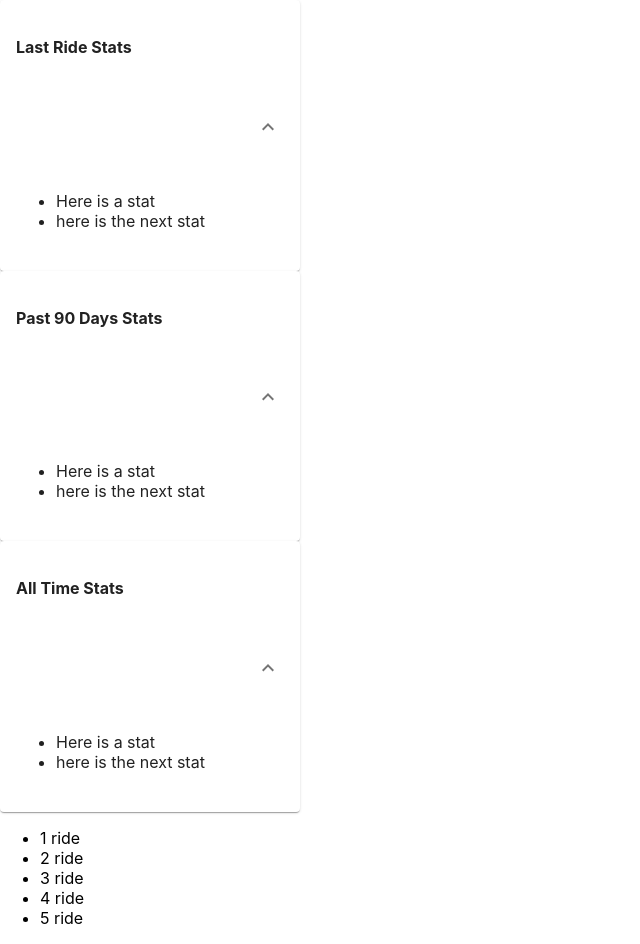
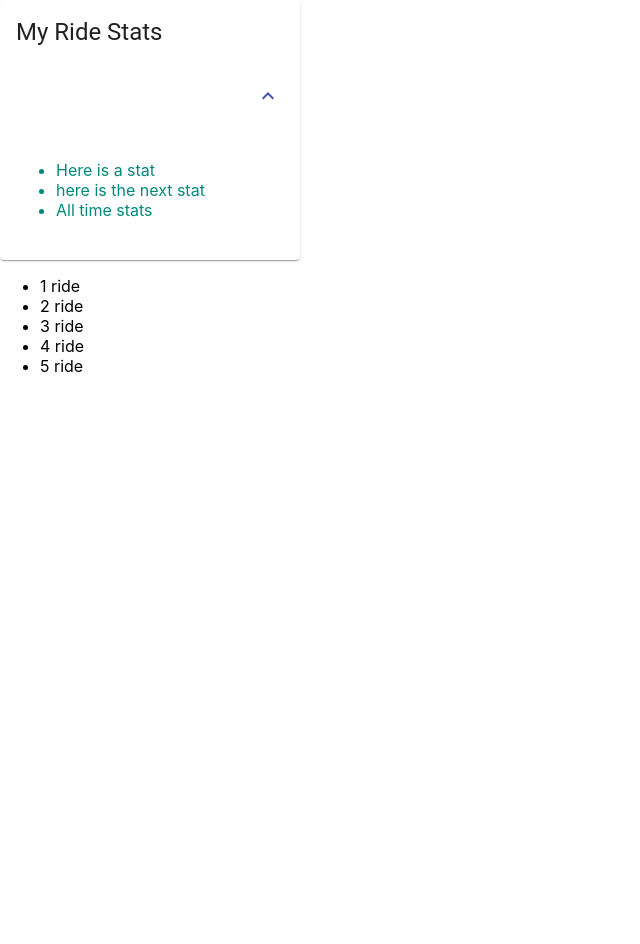
Before and after one commit to kerj/CapStatic, a React (Create React App) app: page /profile in a window 1280 px wide. Both pictures are taken after a click on the button 268 px from the left and 126 px from the top of the page. Shown: the whole page, without its empty margins (0-640 px from the left). After the commit the page ends 800 px from the top, so only its background shows below. Built offline with nearby package versions, Linux system fonts and the light colour scheme.

Commit message:
add updated profile views

```diff
--- a/src/Components/ProfileViews/Profile.jsx
+++ b/src/Components/ProfileViews/Profile.jsx
@@ -2,10 +2,21 @@ import React, { Component } from 'react';
 import ProfileStats from './ProfileStatViews/ProfileStats';
 import RideList from './RideViews/RideList'
 import { connect } from 'react-redux';
+import { makeStyles } from "@material-ui/core"
+
+const styles = makeStyles(theme => ({
+	palette: {
+		primary: {
+			main: '#00897b'
+		},
+		secondary: {
+			main: '#009688'
+		},
+	},
+}));
 
 
 export default class Profile extends Component {
-
     constructor(props){
         super(props);
         this.state = {
--- a/src/Components/ProfileViews/ProfileStatViews/ProfileStats.jsx
+++ b/src/Components/ProfileViews/ProfileStatViews/ProfileStats.jsx
@@ -11,6 +11,14 @@ import ExpandMoreIcon from '@material-ui/icons/ExpandMore';
 
 
 const styles = makeStyles(theme => ({
+	palette: {
+		primary: {
+			main: '#00897b'
+		},
+		secondary: {
+			main: '#009688'
+		},
+	},
 	card: {
 		maxWidth: 300,
 	},
@@ -24,6 +32,9 @@ const styles = makeStyles(theme => ({
 	expandOpen: {
 		transform: 'rotate(180deg)',
 	},
+	testcolor: {
+		color: '#00897b',
+	}
 }));
 
 export default function ProfileStats() {
@@ -31,20 +42,18 @@ export default function ProfileStats() {
 	const [expanded, setExpanded] = React.useState(false);
 
 	function handleExpandClick() {
-		console.log();
-
 		setExpanded(!expanded);
 	}
 
 	return (
-		<div>
-
+		<div className={classes.container}>
 			<Card className={classes.card}>
-				<CardContent>
-					<h4>Last Ride Stats</h4>
-				</CardContent>
+			<CardHeader
+			 title="My Ride Stats"
+			/>
 				<CardActions id='last' disableSpacing>
 					<IconButton
+					 color='primary'
 						className={clsx(classes.expand, {
 							[classes.expandOpen]: expanded,
 						})}
@@ -55,58 +64,11 @@ export default function ProfileStats() {
 					</IconButton>
 				</CardActions>
 				<Collapse in={expanded} timeout="auto" unmountOnExit>
-					<CardContent>
+					<CardContent className={classes.testcolor}>
 						<ul>
 							<li>Here is a stat</li>
 							<li>here is the next stat</li>
-						</ul>
-					</CardContent>
-				</Collapse>
-			</Card>
-			<Card className={classes.card}>
-				<CardContent>
-					<h4>Past 90 Days Stats</h4>
-				</CardContent>
-				<CardActions disableSpacing>
-					<IconButton
-						className={clsx(classes.expand, {
-							[classes.expandOpen]: expanded,
-						})}
-						onClick={handleExpandClick}
-						aria-expanded={expanded}
-					>
-						<ExpandMoreIcon />
-					</IconButton>
-				</CardActions>
-				<Collapse in={expanded} timeout="auto" unmountOnExit>
-					<CardContent>
-						<ul>
-							<li>Here is a stat</li>
-							<li>here is the next stat</li>
-						</ul>
-					</CardContent>
-				</Collapse>
-			</Card>
-			<Card className={classes.card}>
-				<CardContent>
-					<h4>All Time Stats</h4>
-				</CardContent>
-				<CardActions disableSpacing>
-					<IconButton
-						className={clsx(classes.expand, {
-							[classes.expandOpen]: expanded,
-						})}
-						onClick={handleExpandClick}
-						aria-expanded={expanded}
-					>
-						<ExpandMoreIcon />
-					</IconButton>
-				</CardActions>
-				<Collapse in={expanded} timeout="auto" unmountOnExit>
-					<CardContent>
-						<ul>
-							<li>Here is a stat</li>
-							<li>here is the next stat</li>
+							<li>All time stats</li>
 						</ul>
 					</CardContent>
 				</Collapse>
```
